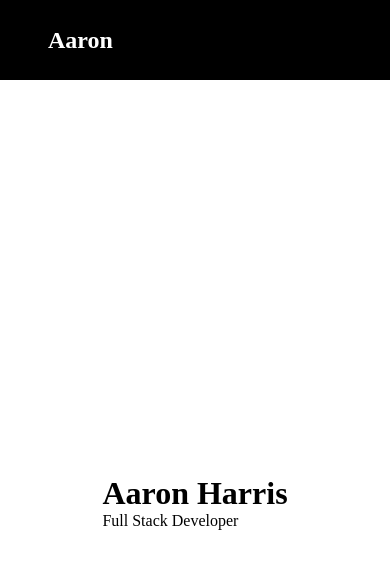
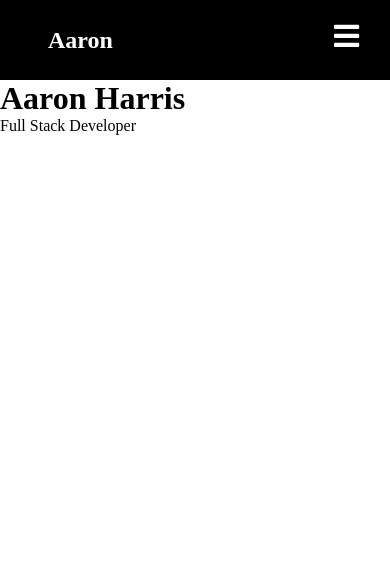
Before and after one commit to aaronsHarris/Portfolio, a React (Create React App) app in the folder client/: page / in a window 390 px wide. Shown: the top 568 px of the page. Built offline with nearby package versions, Linux system fonts and the light colour scheme.

Commit message:
added toggle to navbar and drop down menu, added mobile menu and nav to home screen, took out global styling for now

```diff
--- a/client/src/App.js
+++ b/client/src/App.js
@@ -6,18 +6,11 @@ import Contact from "./screens/Contact";
 import { Routes, Route } from "react-router-dom";
 import { Screens } from "./components/styles/Screens.styled";
 import { AnimatePresence } from "framer-motion";
-import NavBar from "./components/NavBar";
-import MobileMenu from "./components/MobileMenu";
 
 
 function App() {
   return (
     <>
-      {/* <Sidebar /> */}
-      <NavBar />
-      <MobileMenu />
-      <Screens>
-        <AnimatePresence>
       <Routes>
         <Route>
           <Route path="/" element={<Home />} />
@@ -26,8 +19,6 @@ function App() {
           <Route path="/contact" element={<Contact />} />
         </Route>
       </Routes>
-        </AnimatePresence>
-      </Screens>
     </>
   );
 }
--- a/client/src/components/MobileMenu.jsx
+++ b/client/src/components/MobileMenu.jsx
@@ -1,23 +1,40 @@
 import React from "react";
-import { MobileContainer, CloseIcon, Icon, MobileWrapper, MobileMenuItems, MobileLink, MobileBtnWrap, MobileRoute } from "./styles/MobileMenu.styled";
+import {
+  MobileContainer,
+  CloseIcon,
+  Icon,
+  MobileWrapper,
+  MobileMenuItems,
+  MobileLink,
+  MobileBtnWrap,
+  MobileRoute,
+} from "./styles/MobileMenu.styled";
 
-const MobileMenu = () => {
+const MobileMenu = ({ isOpen, toggle }) => {
   return (
-    <MobileContainer>
-      <Icon>
+    <MobileContainer isOpen={isOpen} onClick={toggle}>
+      <Icon onClick={toggle}>
         <CloseIcon />
       </Icon>
       <MobileWrapper>
         <MobileMenuItems>
-          <MobileLink to="home">Home</MobileLink>
-          <MobileLink to="about">About</MobileLink>
-          <MobileLink to="projects">Projects</MobileLink>
-          <MobileLink to="contact">Contact</MobileLink>
-              </MobileMenuItems>
-              {/* <MobileBtnWrap>
+          <MobileLink to="home" onClick={toggle}>
+            Home
+          </MobileLink>
+          <MobileLink to="about" onClick={toggle}>
+            About
+          </MobileLink>
+          <MobileLink to="projects" onClick={toggle}>
+            Projects
+          </MobileLink>
+          <MobileLink to="contact" onClick={toggle}>
+            Contact
+          </MobileLink>
+        </MobileMenuItems>
+        <MobileBtnWrap>
           <MobileRoute to='/contact'>Contact</MobileRoute>
-              </MobileBtnWrap> */}
-          </MobileWrapper>
+              </MobileBtnWrap>
+      </MobileWrapper>
     </MobileContainer>
   );
 };
--- a/client/src/components/NavBar.jsx
+++ b/client/src/components/NavBar.jsx
@@ -12,13 +12,13 @@ import {
 } from "./styles/Nav.styled";
 import { Link } from "react-router-dom";
 
-const NavBar = () => {
+const NavBar = ({toggle}) => {
   return (
     <>
       <Nav>
         <NavContainer>
           <NavLogo to="/">Aaron</NavLogo>
-          <MobileIcon>
+          <MobileIcon onClick={toggle}>
             <FaBars />
           </MobileIcon>
           <NavMenu>
--- a/client/src/components/styles/MobileMenu.styled.js
+++ b/client/src/components/styles/MobileMenu.styled.js
@@ -14,7 +14,7 @@ display: grid;
 align-items: center;
 top: 0;
 left: 0;
-transition: 0.3s ease-in-ease-out;
+transition: 0.3s ease-in-out;
 opacity: ${({ isOpen }) => (isOpen ? '100%' : '0')};
 top: ${({isOpen}) => (isOpen ? '0' : '-100%')};
 `
@@ -32,6 +32,7 @@ export const Icon = styled.div`
     font-size: 2rem;
     cursor: pointer;
     border: none;
+    color: #fff
 `
 
 export const MobileWrapper = styled.div`
--- a/client/src/components/styles/Nav.styled.js
+++ b/client/src/components/styles/Nav.styled.js
@@ -53,6 +53,7 @@ export const MobileIcon = styled.div`
         transform: translate(-100%, 60%);
         font-size: 1.8rem;
         cursor: pointer;
+        color: #fff;
     }
 `
 
--- a/client/src/screens/Home.jsx
+++ b/client/src/screens/Home.jsx
@@ -1,15 +1,23 @@
 import MotionHoc from "../components/animations/MotionHoc";
-import styled from "styled-components";
 import { useState } from "react";
+import NavBar from "../components/NavBar";
+import MobileMenu from "../components/MobileMenu";
 
 
 
 
 const HomeComponent = () => {
-  const [click, setClick] = useState(false);
+  const [isOpen, setIsOpen] = useState(false);
+
+  const toggle = () => {
+    setIsOpen(!isOpen)
+  }
+
+
   return (
     <>
-
+      <MobileMenu isOpen={isOpen} toggle={toggle}/>
+      <NavBar toggle={toggle}/>
       <h1>Aaron Harris</h1>
       <p>Full Stack Developer</p>
     </>
```
Lines whose indentation alone changed are shown as unchanged.
